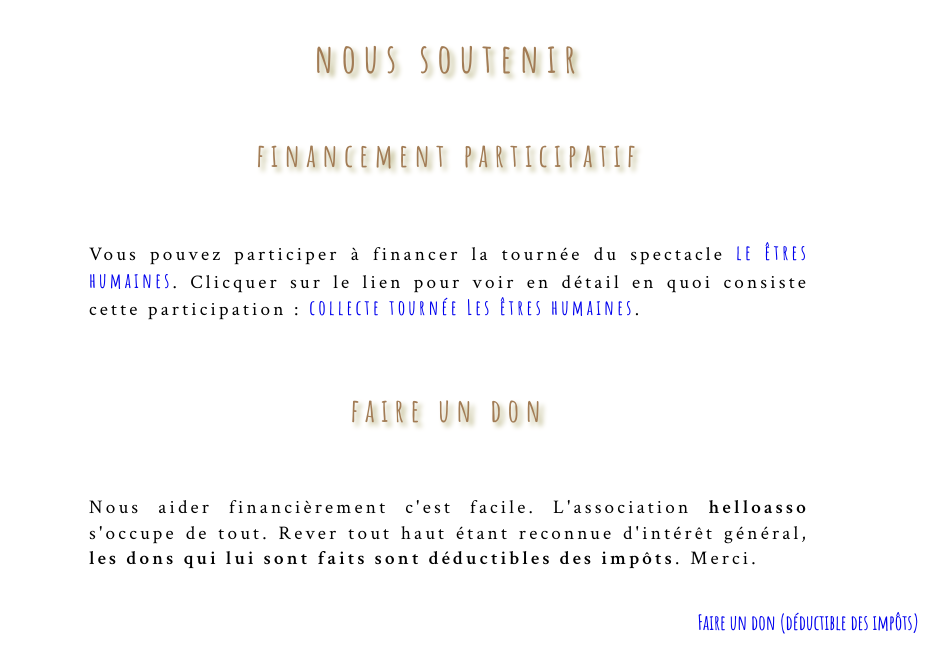
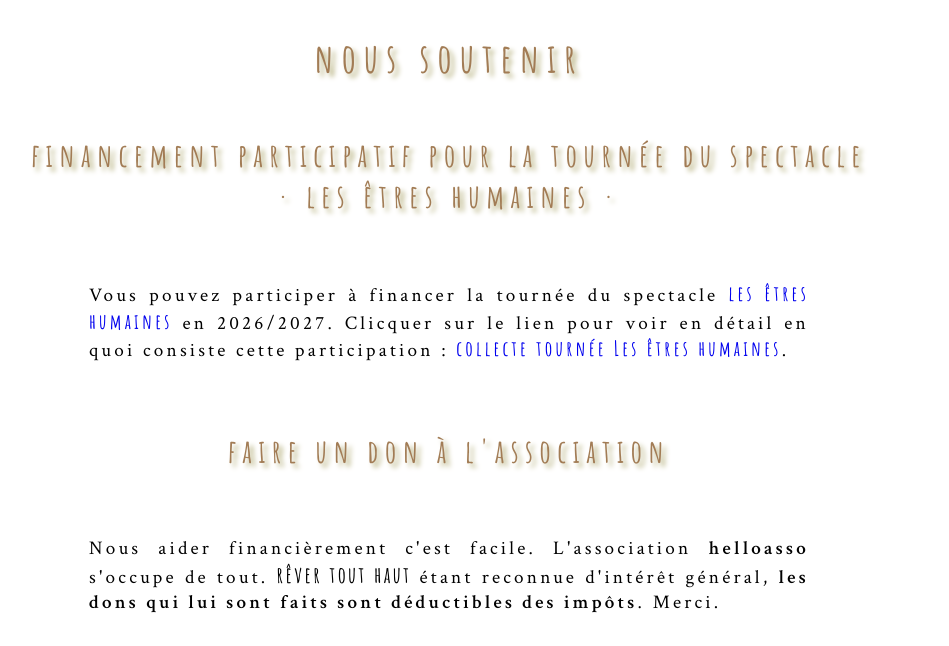
Before and after one commit to leshnik/revertouthaut, a Jekyll site: the page built from nous-soutenir.md, in a window 1280 px wide and 900 px high, cut to the strip 254-900 px from the top of the window. Shown: the whole strip, without its empty margins (191-1140 px from the left). Built offline with Jekyll 4.4.1, drawn with Linux system fonts in a browser that asks for light colours.

Commit message:
nous soutenir add LEH to financement participatif; no flashcodes

```diff
--- a/nous-soutenir.md
+++ b/nous-soutenir.md
@@ -4,18 +4,18 @@
 summary:
 ---
 <h1>nous soutenir<h1>
-<h2>financement participatif</h2>
-<p class="intro-text">Vous pouvez participer à financer la tournée du spectacle <a href="les-etres-humaines">le êtres humaines</a>. Clicquer sur le lien pour voir en détail en quoi consiste cette participation&nbsp;:&nbsp;<a href="https://www.helloasso.com/associations/association-rever-tout-haut/collectes/la-tournee-des-etres-humaines" rel="noopener noreferrer" target="_blank">collecte tournée Les êtres humaines</a>.
+<h2>financement participatif pour la tournée du spectacle &middot;&nbsp;les&nbsp;êtres&nbsp;humaines&nbsp;&middot;</h2>
+<p class="intro-text">Vous pouvez participer à financer la tournée du spectacle <a href="les-etres-humaines">les êtres humaines</a> en 2026/2027. Clicquer sur le lien pour voir en détail en quoi consiste cette participation&nbsp;:&nbsp;<a href="https://www.helloasso.com/associations/association-rever-tout-haut/collectes/la-tournee-des-etres-humaines" rel="noopener noreferrer" target="_blank">collecte tournée Les êtres humaines</a>.
 </p>
 
-<h2>faire un don</h2>
-<p class="intro-text">Nous aider financièrement c'est facile. L'association <strong>helloasso</strong> s'occupe de tout. Rever tout haut étant reconnue d'intérêt général, <strong>les dons qui lui sont faits sont déductibles des impôts</strong>. Merci.</p>
+<h2>faire un don à l'association</h2>
+<p class="intro-text">Nous aider financièrement c'est facile. L'association <strong>helloasso</strong> s'occupe de tout. <span class="rever-typog">rêver tout haut</span> étant reconnue d'intérêt général, <strong>les dons qui lui sont faits sont déductibles des impôts</strong>. Merci.</p>
 <ul style="text-align:right; list-style-type:none">
     <li><a href="https://www.helloasso.com/associations/association-rever-tout-haut/formulaires/1" rel="noopener noreferrer" target="_blank">Faire un don (déductible des impôts)</a></li>
 </ul>
-<div class="qrcode">
+<!-- <div class="qrcode">
 <img src="qrcodeHelloAssoAdhesion.png" />
-</div>
+</div> -->
 <h2>adhérer à rêver tout haut</h2>
 <div class="center-max-450-block">
     <img src="https://res.cloudinary.com/dnxcesebo/image/upload/q_auto,f_auto/v1718005235/1718000451971_kunhr0.jpg">
```
